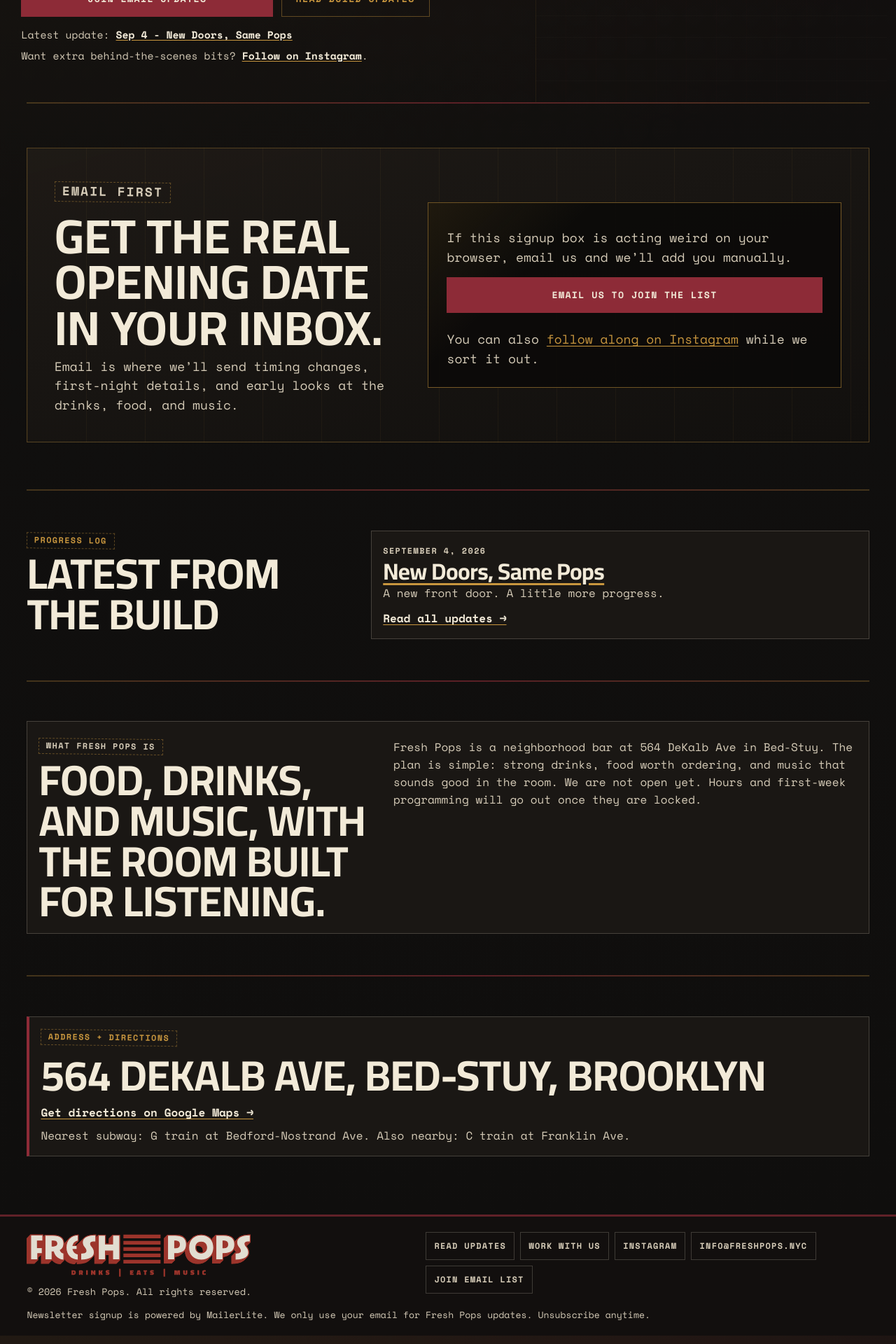
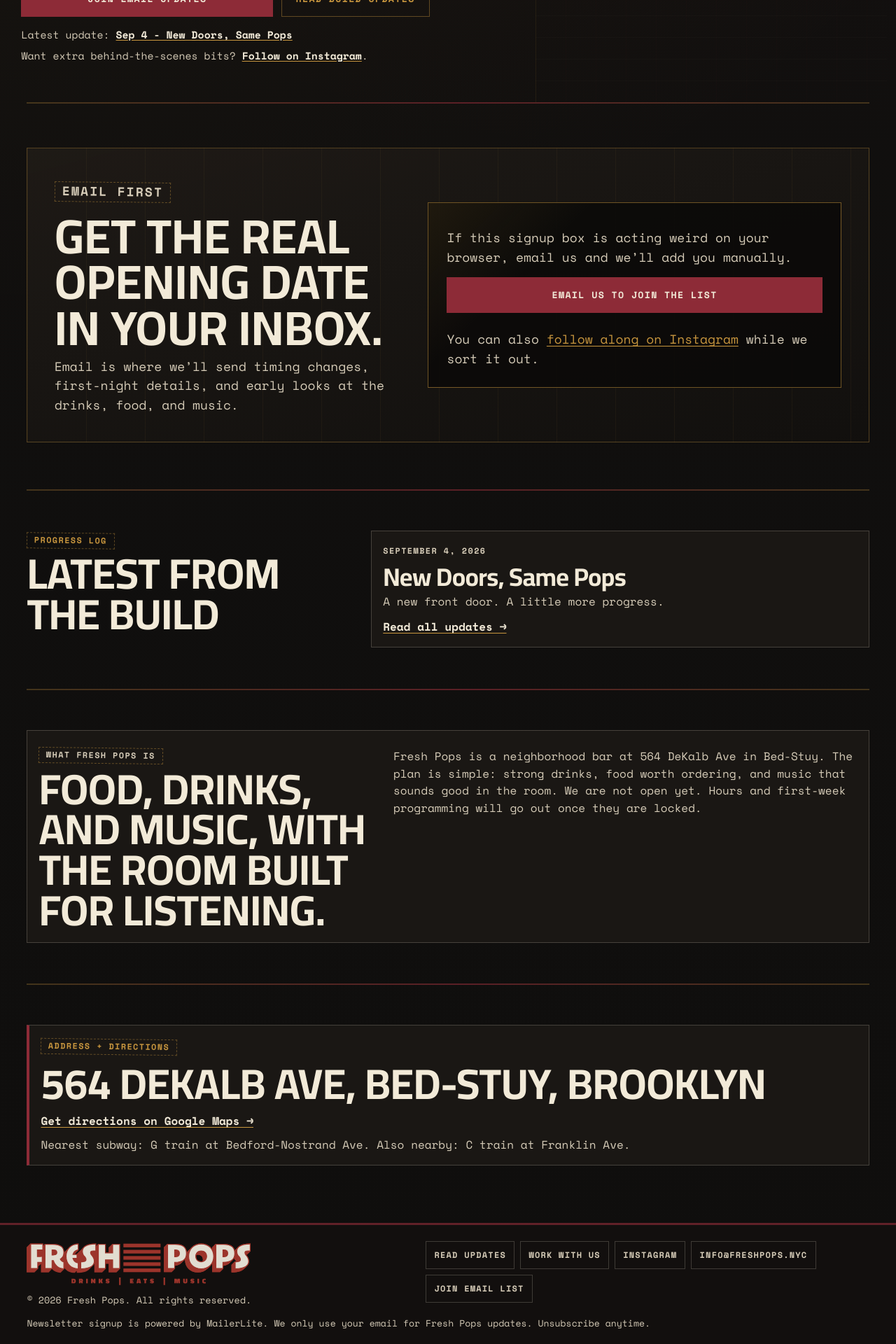
Before and after one commit to kellsnollenberger/freshpops, a Jekyll site: the page built from index.html, in a window 1280 px wide. Shown: the part 1535-3455 px from the top of the page at 70% size. Built offline with Jekyll 4.4.1, drawn with Linux system fonts in a browser that asks for light colours.

Commit message:
Refine update card headline sizing and link styling

```diff
--- a/assets/css/site.css
+++ b/assets/css/site.css
@@ -592,7 +592,21 @@ main > section:not(.hero)::before {
 
 .latest-update-card h3,
 .update-card h2 {
-  margin-top: 0.25rem;
+  margin-top: 0.45rem;
+  font-size: clamp(1.5rem, 3vw, 2.25rem);
+  line-height: 1.12;
+  text-wrap: pretty;
+}
+
+.latest-update-card h3 a,
+.update-card h2 a {
+  text-decoration: none;
+}
+
+.latest-update-card h3 a:hover,
+.update-card h2 a:hover {
+  text-decoration: underline;
+  text-decoration-thickness: 1px;
 }
 
 .latest-update-card p,
@@ -661,7 +675,8 @@ main > section:not(.hero)::before {
 }
 
 .update-read-link {
-  margin-top: auto;
+  align-self: flex-start;
+  margin-top: 0.5rem;
 }
 
 .update-main {
```
